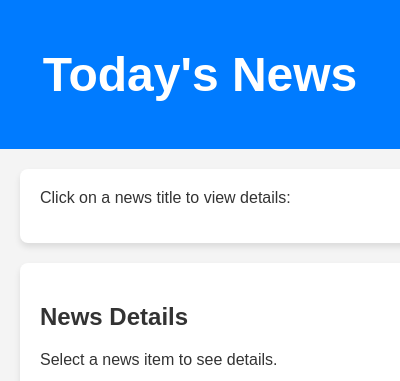
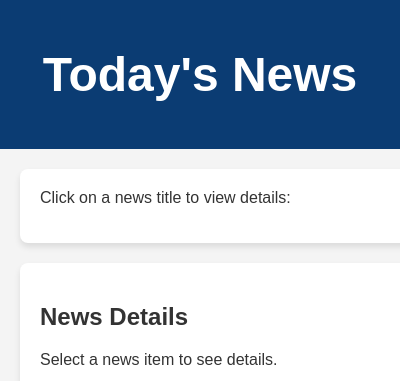
Before and after one commit to ayushpoddar16/News-extension, a browser extension: page popup.html in a window 400 px wide. Shown: the top 381 px of the page. Drawn offline with Linux system fonts and the light colour scheme; no server answers.

Commit message:
Updated CSS and ensured .env is ignored

```diff
--- a/style.css
+++ b/style.css
@@ -10,7 +10,7 @@ body {
 }
 
 header {
-    background-color: #007bff;
+    background-color: #0b3c73;
     color: white;
     text-align: center;
     padding: 15px;
```
